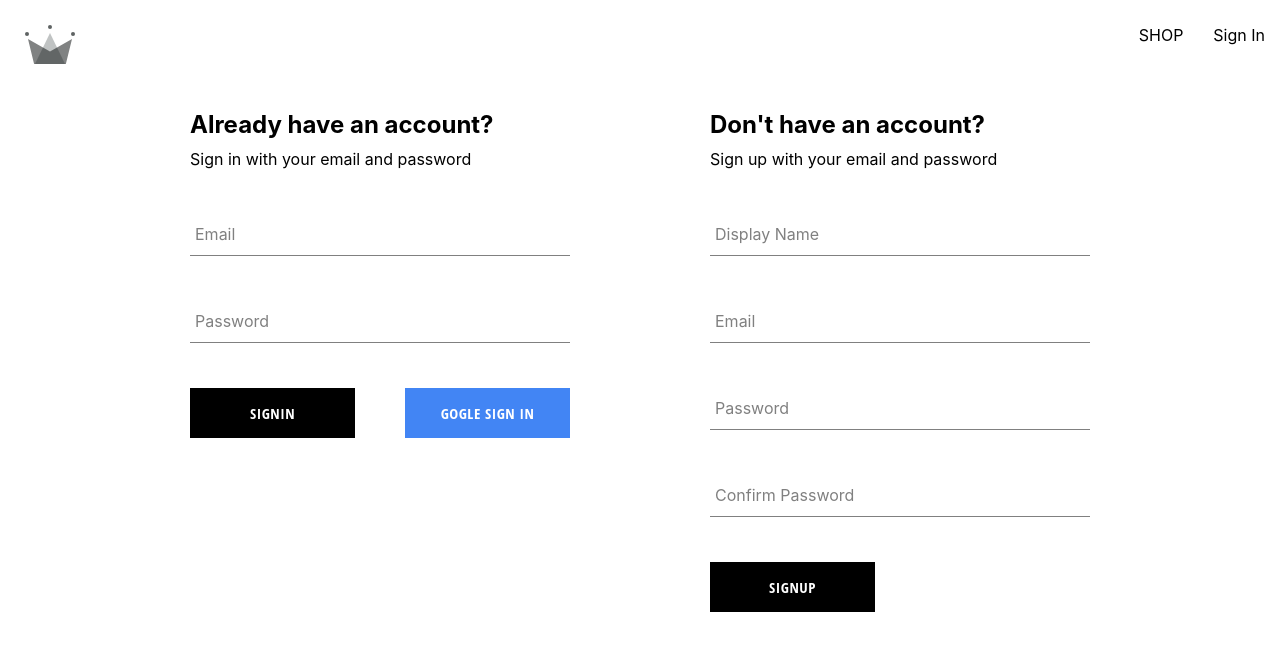
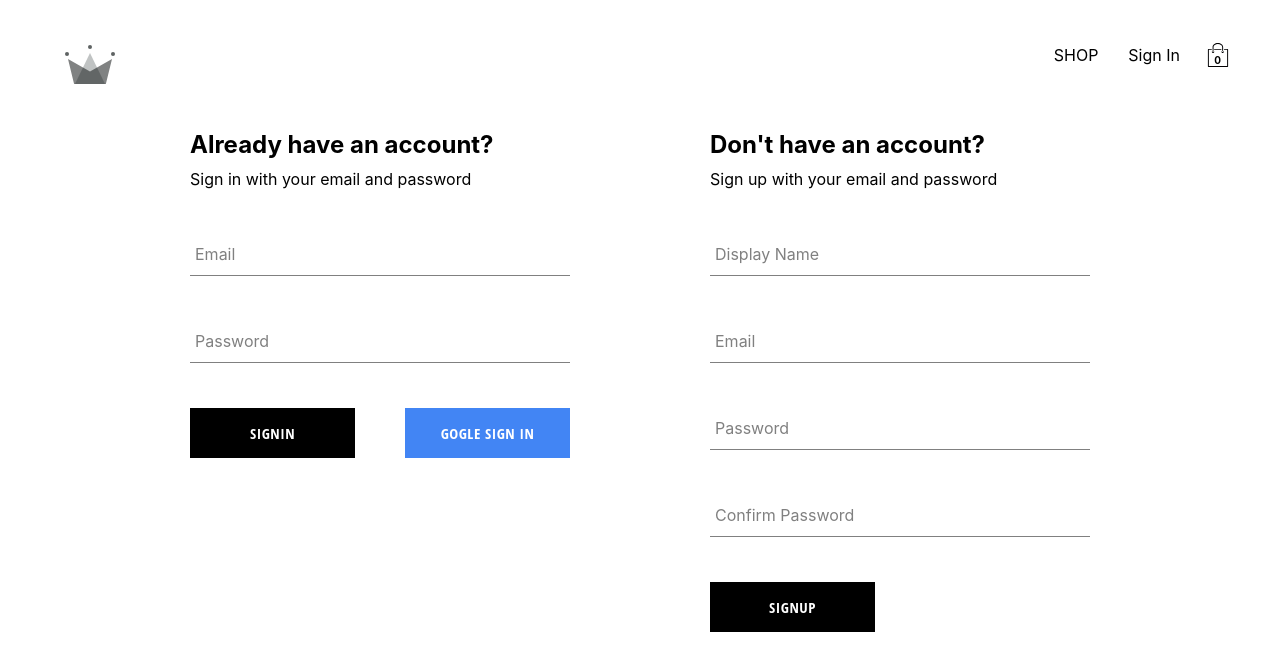
Before and after one commit to Prince-973/eCommerce-react-app, a React (Create React App) app: page /signin in a window 1280 px wide. Shown: the top 670 px of the page. Built offline with nearby package versions, Linux system fonts and the light colour scheme; no server answers.

Commit message:
add cart-icon and toggle functionality to cart

```diff
--- /dev/null
+++ b/src/components/card-icon/card-icon.component.jsx
@@ -0,0 +1,17 @@
+import React, { useContext } from "react";
+import "./card-icon.style.scss";
+import { ReactComponent as ShoppingIcon } from "../../assets/shopping-bag.svg";
+import { CartContext } from "../../contexts/cart.context";
+function CardIcon() {
+  const { isCartOpen, setIsCartOpen } = useContext(CartContext);
+
+  const toogleIsCartOpen = () => setIsCartOpen(!isCartOpen);
+  return (
+    <div className="cart-icon-container" onClick={toogleIsCartOpen}>
+      <ShoppingIcon className="shopping-icon" />
+      <span className="item-count">0</span>
+    </div>
+  );
+}
+
+export default CardIcon;
--- /dev/null
+++ b/src/components/card-icon/card-icon.style.scss
@@ -0,0 +1,21 @@
+.cart-icon-container {
+  width: 45px;
+  height: 45px;
+  position: relative;
+  display: flex;
+  align-items: center;
+  justify-content: center;
+  cursor: pointer;
+
+  .shopping-icon {
+    width: 24px;
+    height: 24px;
+  }
+
+  .item-count {
+    position: absolute;
+    font-size: 10px;
+    font-weight: bold;
+    bottom: 12px;
+  }
+}
--- /dev/null
+++ b/src/components/cart-dropdown/cart-dropdown.component.jsx
@@ -0,0 +1,13 @@
+import React from "react";
+import "./cart-dropdown.style.scss";
+import Button from "../button/button.component";
+function CartDropdown() {
+  return (
+    <div className="cart-dropdown-container">
+      <div className="cart-items" />
+      <Button>CheckOut</Button>
+    </div>
+  );
+}
+
+export default CartDropdown;
--- /dev/null
+++ b/src/components/cart-dropdown/cart-dropdown.style.scss
@@ -0,0 +1,29 @@
+.cart-dropdown-container {
+  position: absolute;
+  width: 240px;
+  height: 340px;
+  display: flex;
+  flex-direction: column;
+  padding: 20px;
+  border: 1px solid black;
+  background-color: white;
+  top: 90px;
+  right: 40px;
+  z-index: 5;
+
+  .empty-message {
+    font-size: 18px;
+    margin: 50px auto;
+  }
+
+  .cart-items {
+    height: 240px;
+    display: flex;
+    flex-direction: column;
+    overflow: scroll;
+  }
+
+  button {
+    margin-top: auto;
+  }
+}
--- /dev/null
+++ b/src/contexts/cart.context.jsx
@@ -0,0 +1,13 @@
+import { createContext, useState } from "react";
+
+export const CartContext = createContext({
+  isCartOpen: false,
+  setIsCartOpen: () => {},
+});
+
+export const CartProvider = ({ children }) => {
+  const [isCartOpen, setIsCartOpen] = useState(false);
+  const value = { isCartOpen, setIsCartOpen };
+
+  return <CartContext.Provider value={value}>{children}</CartContext.Provider>;
+};
--- a/src/index.js
+++ b/src/index.js
@@ -7,13 +7,16 @@ import App from "./App";
 import "./index.scss";
 import { UserProvider } from "./contexts/user.context";
 import { ProductsProvider } from "./contexts/product.context";
+import { CartProvider } from "./contexts/cart.context";
 const root = ReactDOM.createRoot(document.getElementById("root"));
 root.render(
   <React.StrictMode>
     <BrowserRouter>
       <UserProvider>
         <ProductsProvider>
-          <App />
+          <CartProvider>
+            <App />
+          </CartProvider>
         </ProductsProvider>
       </UserProvider>
     </BrowserRouter>
--- a/src/index.scss
+++ b/src/index.scss
@@ -1,5 +1,6 @@
 body {
   margin: 0;
+  padding: 20px 40px;
   font-family: -apple-system, BlinkMacSystemFont, "Segoe UI", "Roboto", "Oxygen",
     "Ubuntu", "Cantarell", "Fira Sans", "Droid Sans", "Helvetica Neue",
     sans-serif;
--- a/src/routes/navigation/navigation.component.jsx
+++ b/src/routes/navigation/navigation.component.jsx
@@ -5,9 +5,13 @@ import { ReactComponent as CrwLogo } from "../../assets/crown.svg";
 import "./navigation.style.scss";
 import { UserContext } from "../../contexts/user.context";
 import { SignOutUser } from "../../utils/firebase/firebase.utils";
+import CardIcon from "../../components/card-icon/card-icon.component.jsx";
+import CartDropdown from "../../components/cart-dropdown/cart-dropdown.component.jsx";
+import { CartContext } from "../../contexts/cart.context.jsx";
 // import { SignOutUser } from "../../utils/firebase/firebase.utils";
 const Navigation = () => {
   const { currentUser } = useContext(UserContext);
+  const { isCartOpen } = useContext(CartContext);
   //   console.log(currentUser);
   //   const signOutHandler = async () => {
   //     await SignOutUser();
@@ -33,7 +37,9 @@ const Navigation = () => {
               Sign In
             </Link>
           )}
+          <CardIcon />
         </div>
+        {isCartOpen && <CartDropdown />}
       </div>
       <Outlet />
     </Fragment>
```
Also changed, not shown: src/assets/shopping-bag.svg (added).
